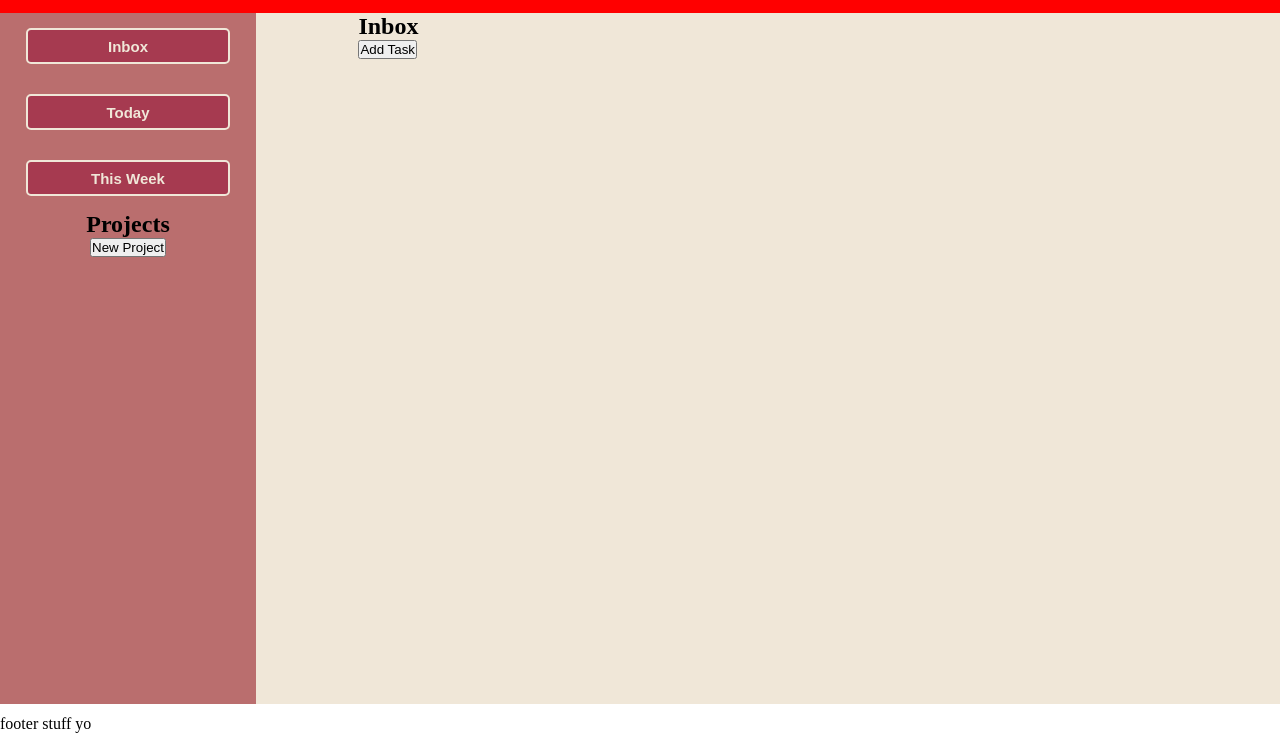
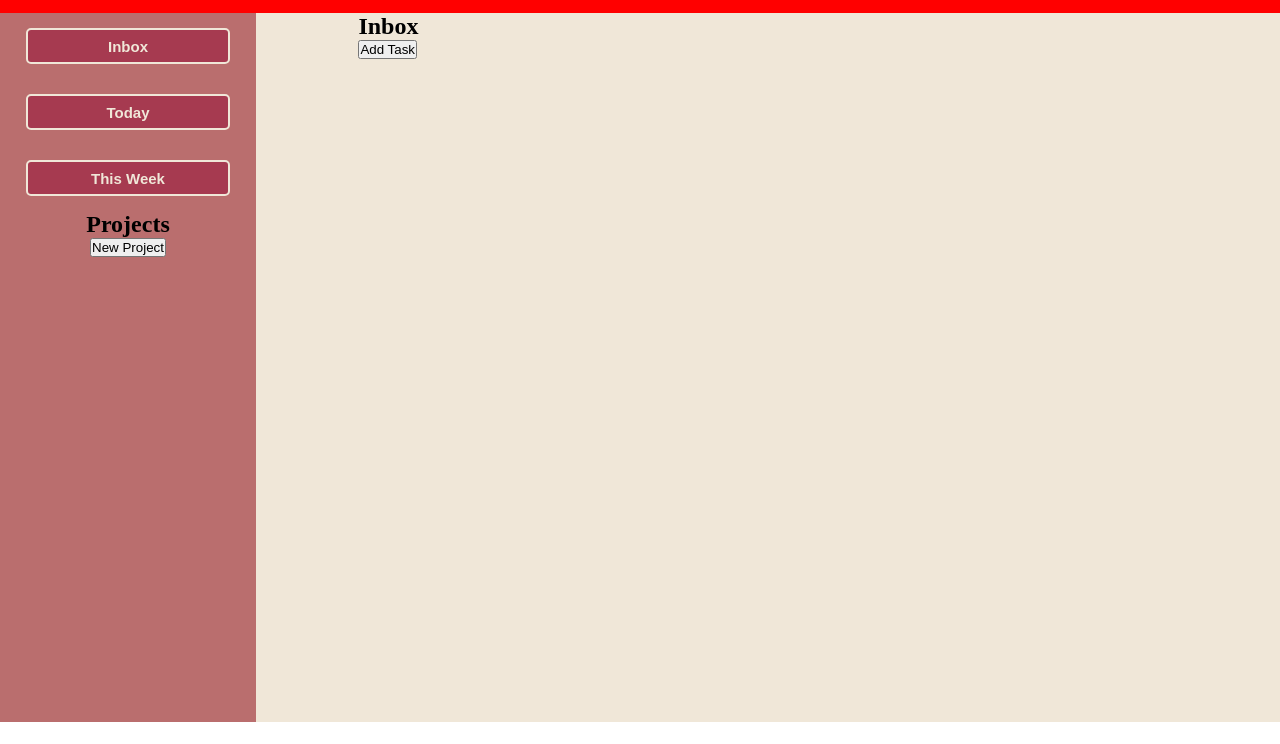
Before and after one commit to cr-booker/Todo-List, a website built with webpack: page dist/index.html in a window 1280 px wide. Shown: the part 56-800 px from the top of the page. Built offline with nearby package versions, Linux system fonts and the light colour scheme.

Commit message:
Removed placeholder text

```diff
--- a/dist/index.html
+++ b/dist/index.html
@@ -81,7 +81,6 @@
 
   </main>
   <footer>
-    <p>footer stuff yo</p>
   </footer>
   <script src="../dist/index.js"></script>
 </body>
```
